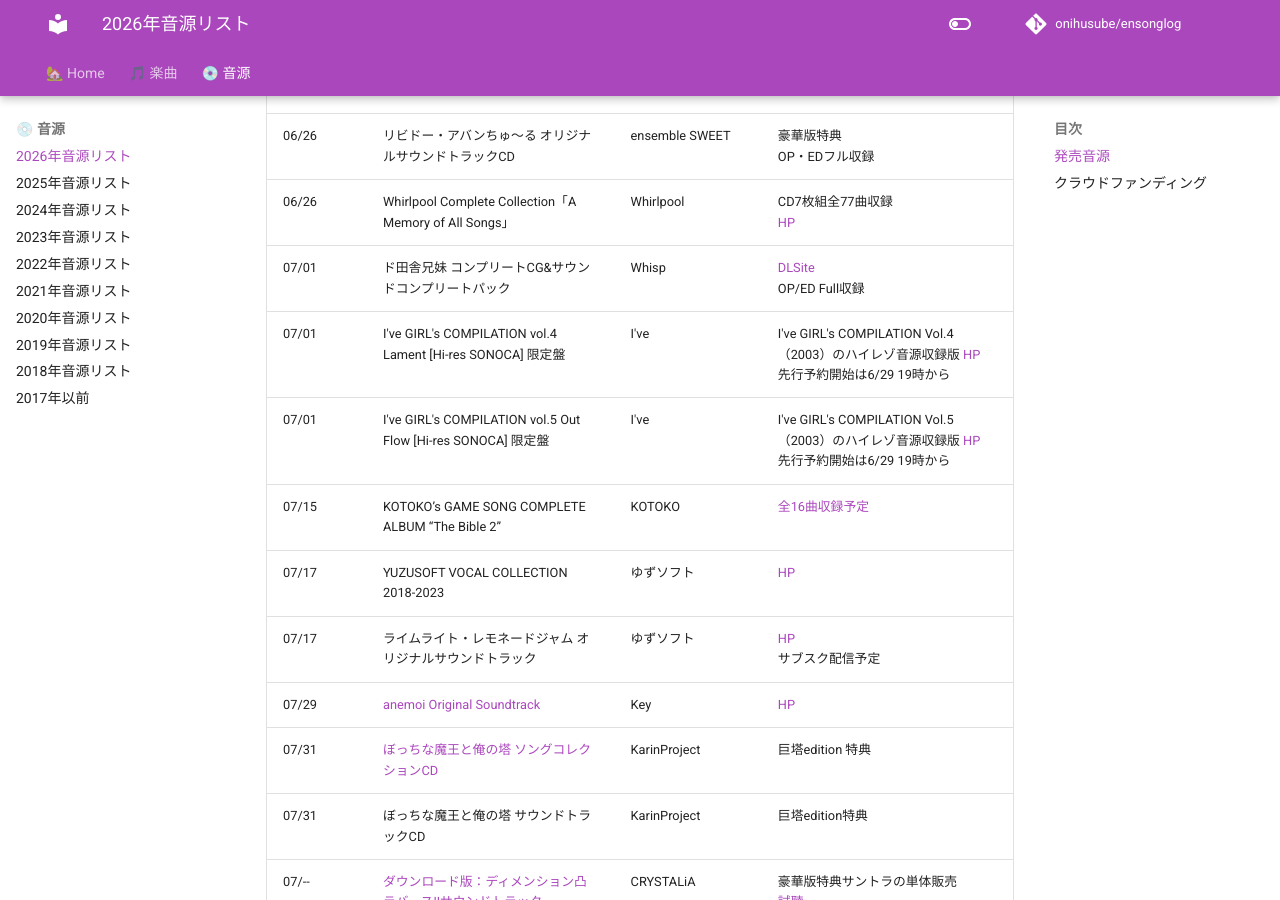
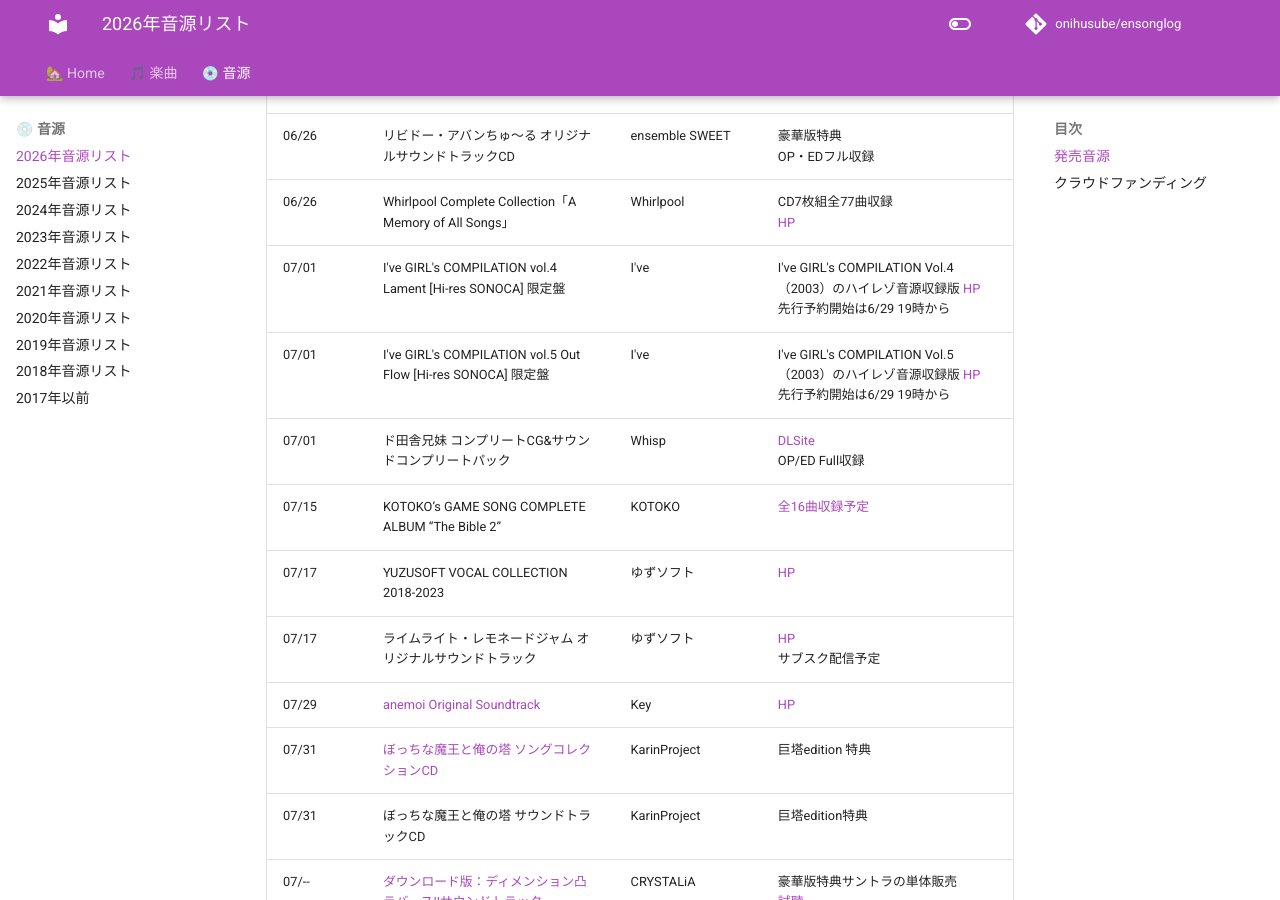
Before and after one commit to onihusube/ensonglog, an MkDocs documentation site: the page built from docs/2026/音源.md, in a window 1280 px wide and 900 px high, scrolled down 8476 px. Built offline with MkDocs 1.6.1 and Material for MkDocs 9.7.7, drawn with Linux system fonts in a browser that asks for light colours; comment, search, counter and statistics services are not loaded.

Commit message:
並べ替え

```diff
--- a/docs/2026/音源.md
+++ b/docs/2026/音源.md
@@ -123,9 +123,9 @@
 | 06/26 | [モザイクの天使 オリジナルサウンドトラック](./音源個別/モザイクの天使オリジナルサウンドトラック.md) | Frill | 豪華版特典 |
 | 06/26 | リビドー・アバンちゅ～る オリジナルサウンドトラックCD | ensemble SWEET | 豪華版特典 </br> OP・EDフル収録 |
 | 06/26 | Whirlpool Complete Collection「A Memory of All Songs」 | Whirlpool | CD7枚組全77曲収録 </br> [HP](https://whirlpool.co.jp/20th/complete_collection.php) |
-| 07/01 | ド田舎兄妹 コンプリートCG&サウンドコンプリートパック | Whisp | [DLSite](https://www.dlsite.com/maniax/announce/=/product_id/RJ01626228.html) </br> OP/ED Full収録 |
 | 07/01 | I've GIRL's COMPILATION vol.4 Lament [Hi-res SONOCA] 限定盤 | I've | I've GIRL's COMPILATION Vol.4（2003）のハイレゾ音源収録版 [HP](https://www.ivesound.jp/discography/girls-compilation/lament/) </br> 先行予約開始は6/29 19時から |
 | 07/01 | I've GIRL's COMPILATION vol.5 Out Flow [Hi-res SONOCA] 限定盤 | I've | I've GIRL's COMPILATION Vol.5（2003）のハイレゾ音源収録版 [HP](https://www.ivesound.jp/discography/girls-compilation/outflow/) </br> 先行予約開始は6/29 19時から |
+| 07/01 | ド田舎兄妹 コンプリートCG&サウンドコンプリートパック | Whisp | [DLSite](https://www.dlsite.com/maniax/announce/=/product_id/RJ01626228.html) </br> OP/ED Full収録 |
 | 07/15 | KOTOKO’s GAME SONG COMPLETE ALBUM “The Bible 2” | KOTOKO | [全16曲収録予定](https://www.kotoko.asia/posts/news/dfgytr) |
 | 07/17 | YUZUSOFT VOCAL COLLECTION 2018-2023 | ゆずソフト | [HP](https://www.yuzu-soft.com/lllj_goods2026.html) |
 | 07/17 | ライムライト・レモネードジャム オリジナルサウンドトラック | ゆずソフト | [HP](https://www.yuzu-soft.com/lllj_goods2026.html) </br> サブスク配信予定 |
```
